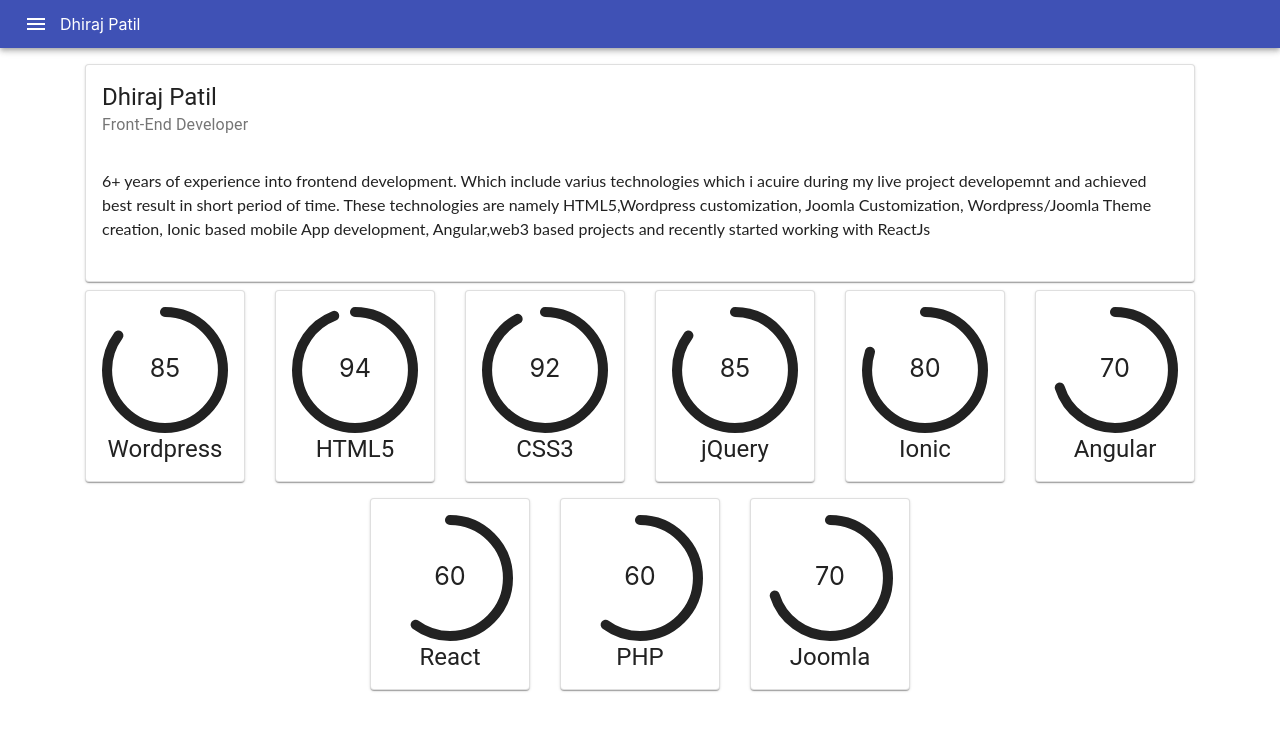
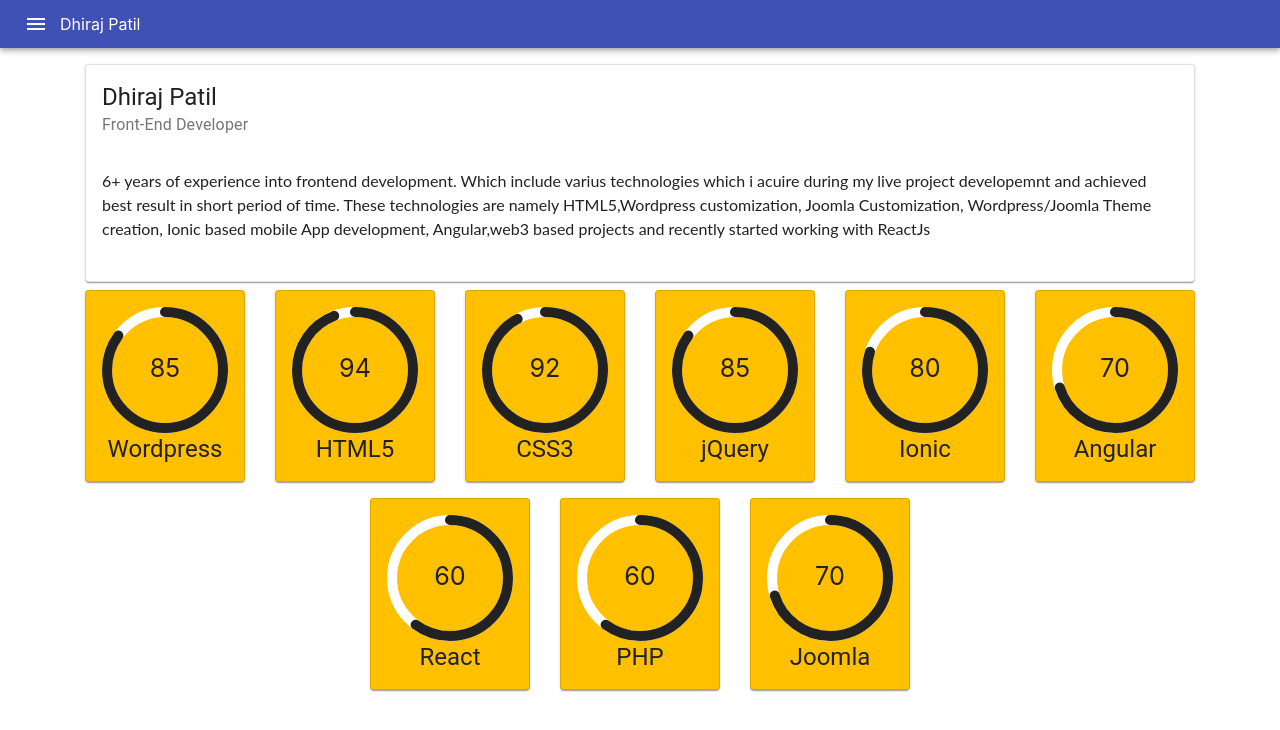
Before and after one commit to dastansandso/react-sslb25, a React (Create React App) app: page / in a window 1280 px wide. Shown: the top 730 px of the page. Built offline with nearby package versions, Linux system fonts and the light colour scheme.

Commit message:
1 file modified

```diff
--- a/style.css
+++ b/style.css
@@ -6,7 +6,7 @@
     color: #222;
     transition: 0.6s
 }
-.MuiPaper-root.card.skill-card {
+.MuiPaper-root.card.skill-card:hover{
     background: #ffffff;
 
 }
```
